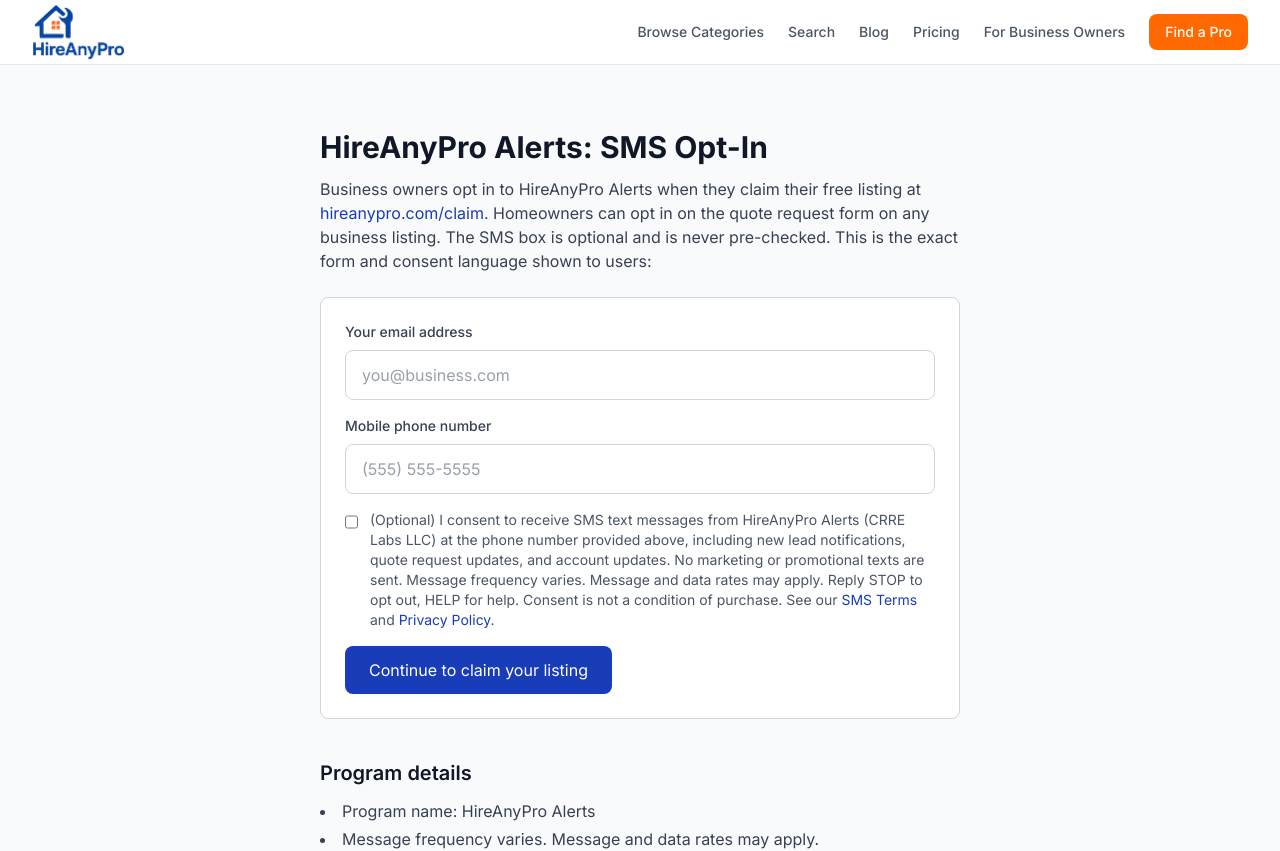
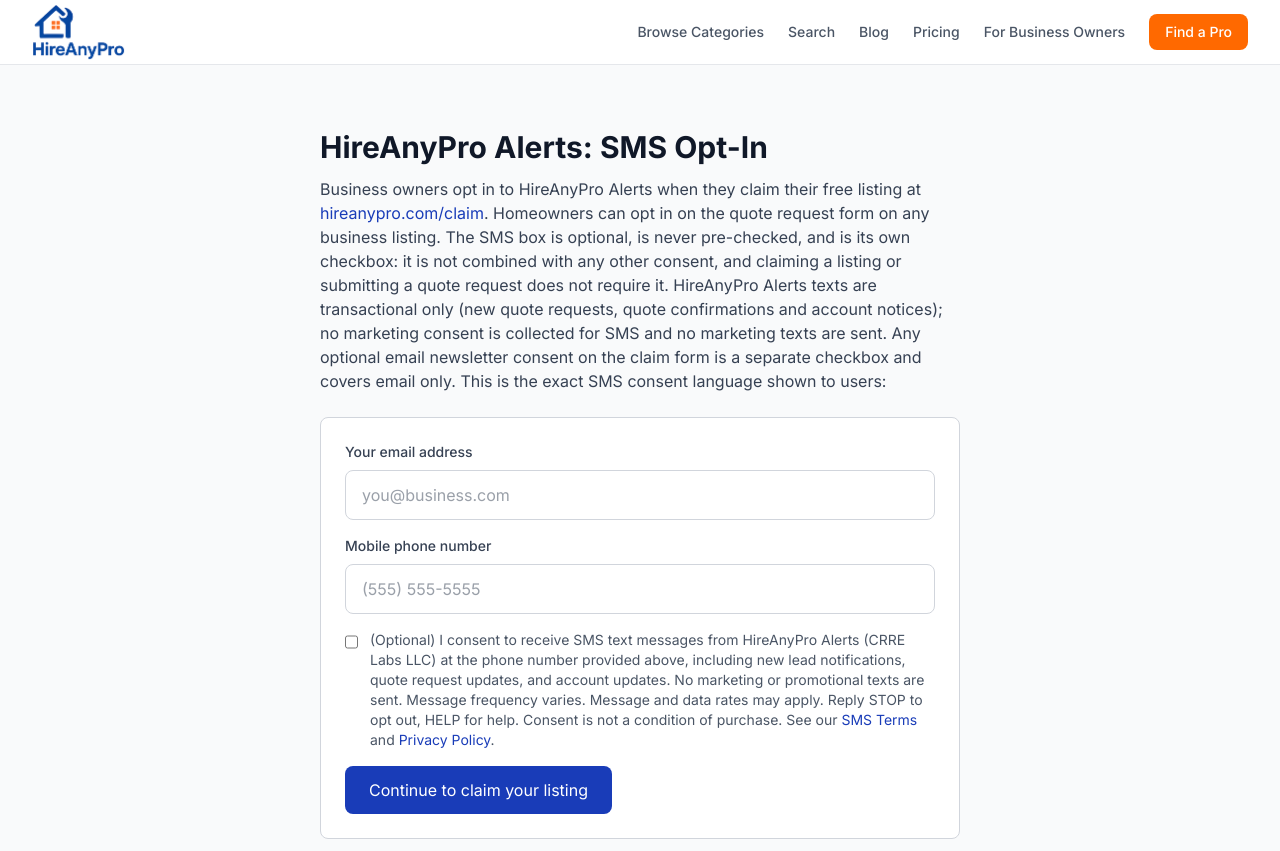
Before and after one commit to crrelabs/hireanypro, a Next.js app: page /sms-opt-in in a window 1280 px wide. Shown: the top 851 px of the page. Built offline with nearby package versions, Linux system fonts and the light colour scheme.

Commit message:
A2P: make SMS consent clearly separate from email marketing consent (fixes Twilio 30913)

```diff
--- a/src/app/claim/page.tsx
+++ b/src/app/claim/page.tsx
@@ -259,7 +259,7 @@ function ClaimPage() {
               className="mt-1 w-4 h-4 text-blue-800 border-gray-300 rounded focus:ring-blue-800"
             />
             <span className="text-sm text-gray-600">
-              I agree to receive emails from HireAnyPro about leads, tips, and promotions. You can unsubscribe at any time.
+              (Optional, email only) Send me HireAnyPro emails with listing tips and product news. This is separate from text messages: no marketing is ever sent by SMS. You can unsubscribe at any time.
             </span>
           </label>
 
--- a/src/app/sms-opt-in/page.tsx
+++ b/src/app/sms-opt-in/page.tsx
@@ -13,7 +13,7 @@ export default function SmsOptInPage() {
   return (
     <div className="max-w-2xl mx-auto px-4 py-16 text-gray-700">
       <h1 className="text-3xl font-bold text-gray-900 mb-3">HireAnyPro Alerts: SMS Opt-In</h1>
-      <p className="mb-6">Business owners opt in to HireAnyPro Alerts when they claim their free listing at <Link href="/claim" className="text-blue-800 hover:underline">hireanypro.com/claim</Link>. Homeowners can opt in on the quote request form on any business listing. The SMS box is optional and is never pre-checked. This is the exact form and consent language shown to users:</p>
+      <p className="mb-6">Business owners opt in to HireAnyPro Alerts when they claim their free listing at <Link href="/claim" className="text-blue-800 hover:underline">hireanypro.com/claim</Link>. Homeowners can opt in on the quote request form on any business listing. The SMS box is optional, is never pre-checked, and is its own checkbox: it is not combined with any other consent, and claiming a listing or submitting a quote request does not require it. HireAnyPro Alerts texts are transactional only (new quote requests, quote confirmations and account notices); no marketing consent is collected for SMS and no marketing texts are sent. Any optional email newsletter consent on the claim form is a separate checkbox and covers email only. This is the exact SMS consent language shown to users:</p>
 
       <form action="/claim" method="get" className="border border-gray-300 rounded-lg p-6 bg-white">
         <label className="block text-sm font-medium text-gray-700 mb-2" htmlFor="email">Your email address</label>
```
